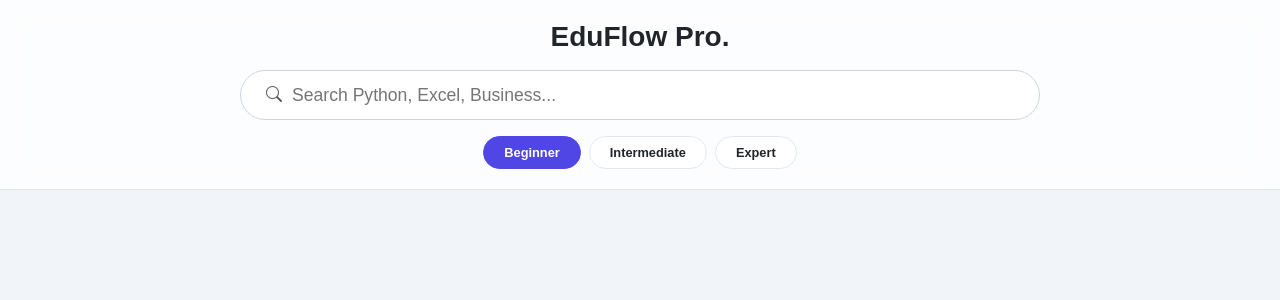
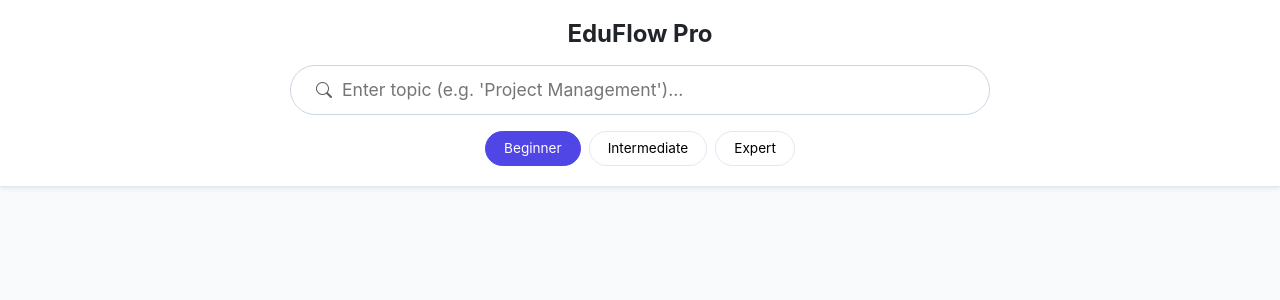
Before and after one commit to amilasdayananda/eduhub, a Flask app: page / in a window 1280 px wide. Shown: the top 300 px of the page. Run offline with Flask 3, Linux system fonts and the light colour scheme.

Commit message:
Update index.html

```diff
--- a/templates/index.html
+++ b/templates/index.html
@@ -7,51 +7,49 @@
     <link rel="stylesheet" href="https://cdn.jsdelivr.net/npm/bootstrap-icons@1.11.0/font/bootstrap-icons.css">
     <style>
         :root { --accent: #4f46e5; }
-        body { background: #f1f5f9; font-family: 'Plus Jakarta Sans', sans-serif; }
+        body { background: #f8fafc; font-family: 'Inter', sans-serif; }
 
-        /* Glass Navbar */
-        .search-bar-fixed {
-            position: sticky; top: 0; background: rgba(255,255,255,0.8);
-            backdrop-filter: blur(12px); border-bottom: 1px solid #e2e8f0;
+        .sticky-search {
+            position: sticky; top: 0; background: rgba(255,255,255,0.9);
+            backdrop-filter: blur(15px); border-bottom: 1px solid #e2e8f0;
             padding: 20px 0; z-index: 1000;
         }
-        .search-box {
+        .search-pill {
             background: #fff; border-radius: 50px; border: 1px solid #cbd5e1;
-            padding: 10px 25px; max-width: 800px; margin: 0 auto;
+            padding: 10px 25px; max-width: 700px; margin: 0 auto;
         }
-        .search-box input { border: none; outline: none; width: 100%; font-size: 1.1rem; }
+        .search-pill input { border: none; outline: none; width: 100%; font-size: 1.1rem; }
 
-        /* Level Pills */
-        .level-pill { cursor: pointer; padding: 6px 20px; border-radius: 50px; font-weight: 600; font-size: 0.8rem; transition: 0.3s; border: 1px solid #e2e8f0; background: white; }
-        .level-pill.active { background: var(--accent); color: white; border-color: var(--accent); }
+        .level-btn { cursor: pointer; padding: 6px 18px; border-radius: 50px; font-size: 0.85rem; transition: 0.3s; border: 1px solid #e2e8f0; background: #fff; }
+        .level-btn.active { background: var(--accent); color: #fff; border-color: var(--accent); }
 
-        /* Format Cards */
         .res-card {
-            background: white; border-radius: 24px; padding: 25px; height: 100%;
-            border: 1px solid #f1f5f9; transition: 0.4s;
+            background: #fff; border-radius: 20px; padding: 25px; height: 100%;
+            border: 1px solid #f1f5f9; transition: 0.3s;
         }
-        .res-card:hover { transform: translateY(-10px); box-shadow: 0 20px 40px rgba(0,0,0,0.05); }
+        .res-card:hover { transform: translateY(-8px); box-shadow: 0 20px 40px rgba(0,0,0,0.05); }
 
-        .icon-circle { width: 50px; height: 50px; border-radius: 14px; display: flex; align-items: center; justify-content: center; font-size: 1.5rem; margin-bottom: 20px; }
-        .bg-pdf { background: #fee2e2; color: #ef4444; }
+        .icon-circle { width: 48px; height: 48px; border-radius: 12px; display: flex; align-items: center; justify-content: center; font-size: 1.4rem; margin-bottom: 15px; }
+        .bg-pdf { background: #fef2f2; color: #ef4444; }
         .bg-excel { background: #f0fdf4; color: #22c55e; }
-        .bg-web { background: #eff6ff; color: #3b82f6; }
-        .bg-video { background: #fff7ed; color: #f97316; }
+        .bg-doc { background: #eff6ff; color: #3b82f6; }
+        .bg-ppt { background: #fff7ed; color: #f97316; }
+        .bg-web { background: #f5f3ff; color: #7c3aed; }
     </style>
 </head>
 <body>
 
-<div class="search-bar-fixed">
+<div class="sticky-search shadow-sm">
     <div class="container text-center">
-        <h3 class="fw-bold mb-3">EduFlow Pro.</h3>
-        <div class="search-box d-flex align-items-center mb-3">
-            <i class="bi bi-search me-2 text-muted"></i>
-            <input type="text" id="qInput" placeholder="Search Python, Excel, Business...">
+        <h4 class="fw-bold mb-3">EduFlow Pro</h4>
+        <div class="search-pill d-flex align-items-center mb-3">
+            <i class="bi bi-search text-muted me-2"></i>
+            <input type="text" id="qInput" placeholder="Enter topic (e.g. 'Project Management')...">
         </div>
         <div class="d-flex justify-content-center gap-2">
-            <div class="level-pill active" onclick="setLevel(this, 'Beginner')">Beginner</div>
-            <div class="level-pill" onclick="setLevel(this, 'Intermediate')">Intermediate</div>
-            <div class="level-pill" onclick="setLevel(this, 'Expert')">Expert</div>
+            <button class="level-btn active" onclick="changeLevel(this, 'Beginner')">Beginner</button>
+            <button class="level-btn" onclick="changeLevel(this, 'Intermediate')">Intermediate</button>
+            <button class="level-btn" onclick="changeLevel(this, 'Expert')">Expert</button>
         </div>
     </div>
 </div>
@@ -62,27 +60,32 @@
 
 <script>
 let currentLevel = 'Beginner';
-const input = document.getElementById('qInput');
+const qInput = document.getElementById('qInput');
 const grid = document.getElementById('grid');
 
-function setLevel(el, level) {
-    document.querySelectorAll('.level-pill').forEach(p => p.classList.remove('active'));
-    el.classList.add('active');
+function changeLevel(btn, level) {
+    document.querySelectorAll('.level-btn').forEach(b => b.classList.remove('active'));
+    btn.classList.add('active');
     currentLevel = level;
-    if(input.value.length > 2) performSearch();
+    if(qInput.value.length > 2) startSearch();
 }
 
-input.addEventListener('input', () => {
-    if(input.value.length < 3) return;
+qInput.addEventListener('input', () => {
+    if(qInput.value.length < 3) return;
     clearTimeout(window.sTimer);
-    window.sTimer = setTimeout(performSearch, 800);
+    window.sTimer = setTimeout(startSearch, 700);
 });
 
-async function performSearch() {
-    grid.innerHTML = '<div class="col-12 text-center text-muted"><h4>Connecting to Global Repositories...</h4></div>';
-    const q = input.value.trim();
-    const res = await fetch(`/api/search?q=${encodeURIComponent(q)}&level=${currentLevel}`);
+async function startSearch() {
+    grid.innerHTML = '<div class="col-12 text-center py-5"><div class="spinner-border text-primary"></div><p class="mt-2 text-muted">Retrieving multi-format resources...</p></div>';
+
+    const res = await fetch(`/api/search?q=${encodeURIComponent(qInput.value)}&level=${currentLevel}`);
     const data = await res.json();
+
+    if(!data.length) {
+        grid.innerHTML = '<div class="col-12 text-center py-5"><h5>No resources found. Try a different topic.</h5></div>';
+        return;
+    }
 
     grid.innerHTML = data.map(item => `
         <div class="col-md-6 col-lg-4">
@@ -91,19 +94,20 @@ async function performSearch() {
                     <i class="bi ${getIcon(item.type)}"></i>
                 </div>
                 <h6 class="fw-bold mb-1">${item.title}</h6>
-                <div class="d-flex gap-2 mt-4">
-                    <span class="badge bg-light text-dark border">${item.type.toUpperCase()}</span>
-                    <span class="badge bg-indigo-100 text-indigo-700">${item.level}</span>
+                <div class="mt-3">
+                    <span class="badge bg-light text-dark border text-uppercase">${item.type}</span>
+                    <span class="badge bg-indigo-50 text-indigo-700">${item.level}</span>
                 </div>
-                <a href="${item.url}" target="_blank" class="btn btn-primary btn-sm rounded-pill w-100 mt-3">Open Resource</a>
+                <p class="small text-muted mt-2">${item.source}</p>
+                <a href="${item.url}" target="_blank" class="btn btn-primary btn-sm rounded-pill w-100 mt-2">View</a>
             </div>
         </div>
     `).join('');
 }
 
 function getIcon(type) {
-    const icons = {'pdf': 'bi-file-pdf', 'excel': 'bi-file-earmark-spreadsheet', 'web': 'bi-globe', 'video': 'bi-play-circle'};
-    return icons[type] || 'bi-journal-text';
+    const map = {'pdf': 'bi-file-pdf', 'excel': 'bi-file-earmark-excel', 'doc': 'bi-file-earmark-word', 'ppt': 'bi-file-earmark-ppt', 'web': 'bi-globe'};
+    return map[type] || 'bi-journal-text';
 }
 </script>
 </body>
```
